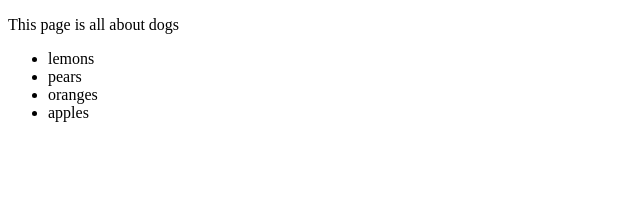
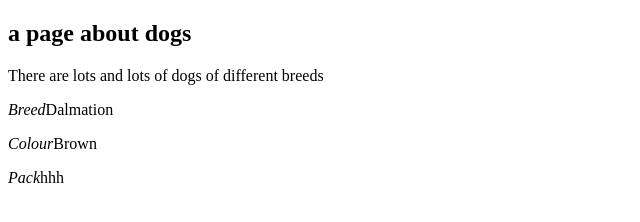
Before and after one commit to WaracleAcademy/modern-javascript-002-tfbainDAC, a plain HTML site: page details.html in a window 1280 px wide. Shown: the whole page, without its empty margins (0-640 px from the left). Drawn offline with Linux system fonts and the light colour scheme.

Commit message:
up to date

```diff
--- a/details.html
+++ b/details.html
@@ -7,16 +7,13 @@
   <body>
     <main>
       <article>
-        <header>
-          <p>This page is all about dogs</p>
-        </header>
-        <ul>
-          <li>lemons</li>
-          <li>pears</li>
-          <li>oranges</li>
-          <li>apples</li>
-        </ul>
+        <h2> a page about dogs </h2>
+        <p> There are lots and lots of dogs of different breeds</p>
+        <p><em>Breed</em>Dalmation</p>
+          <p><em>Colour</em>Brown</p>
+        <p><em>Pack</em>hhh</p>
       </article>
+
     </main>
   </body>
 </html>
```
